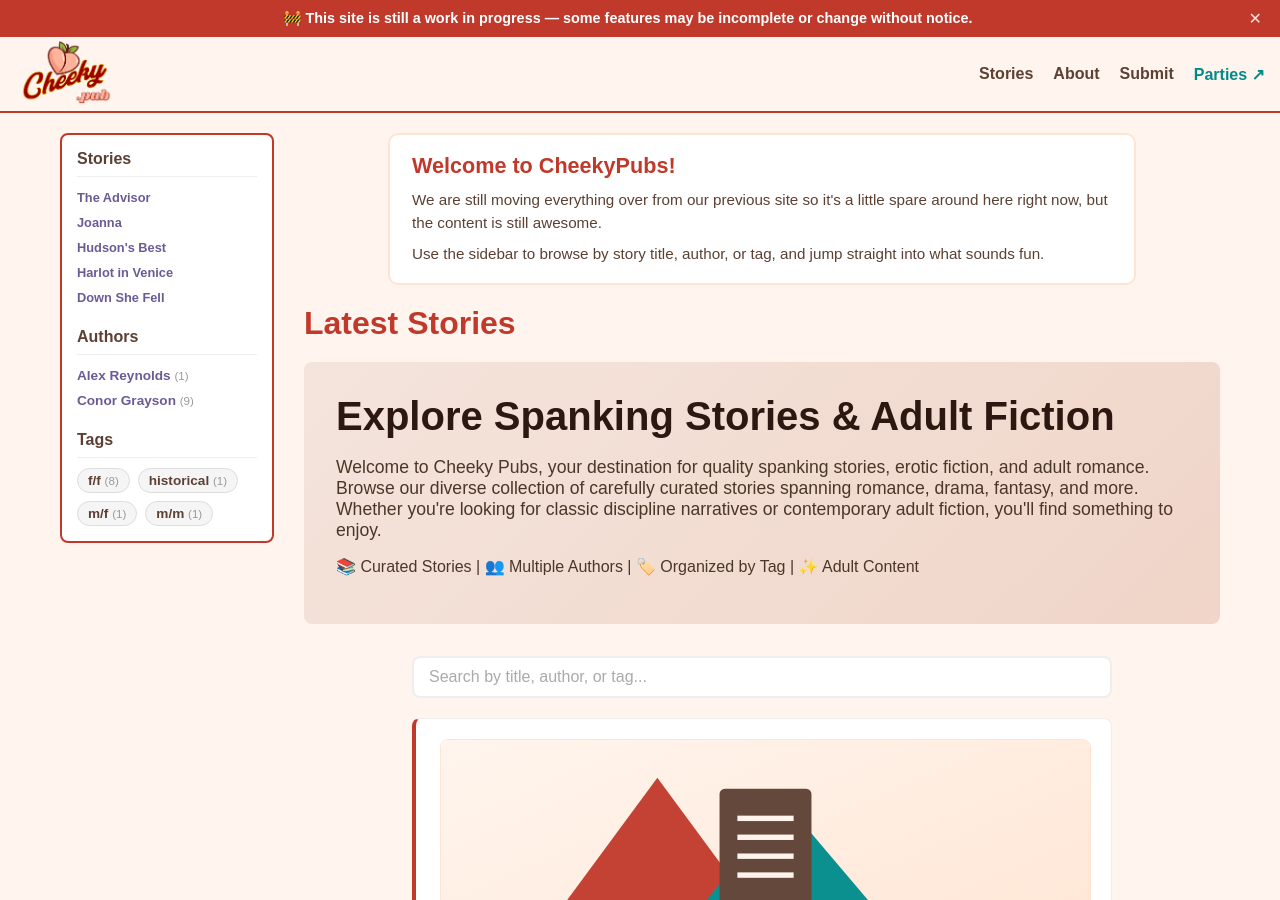
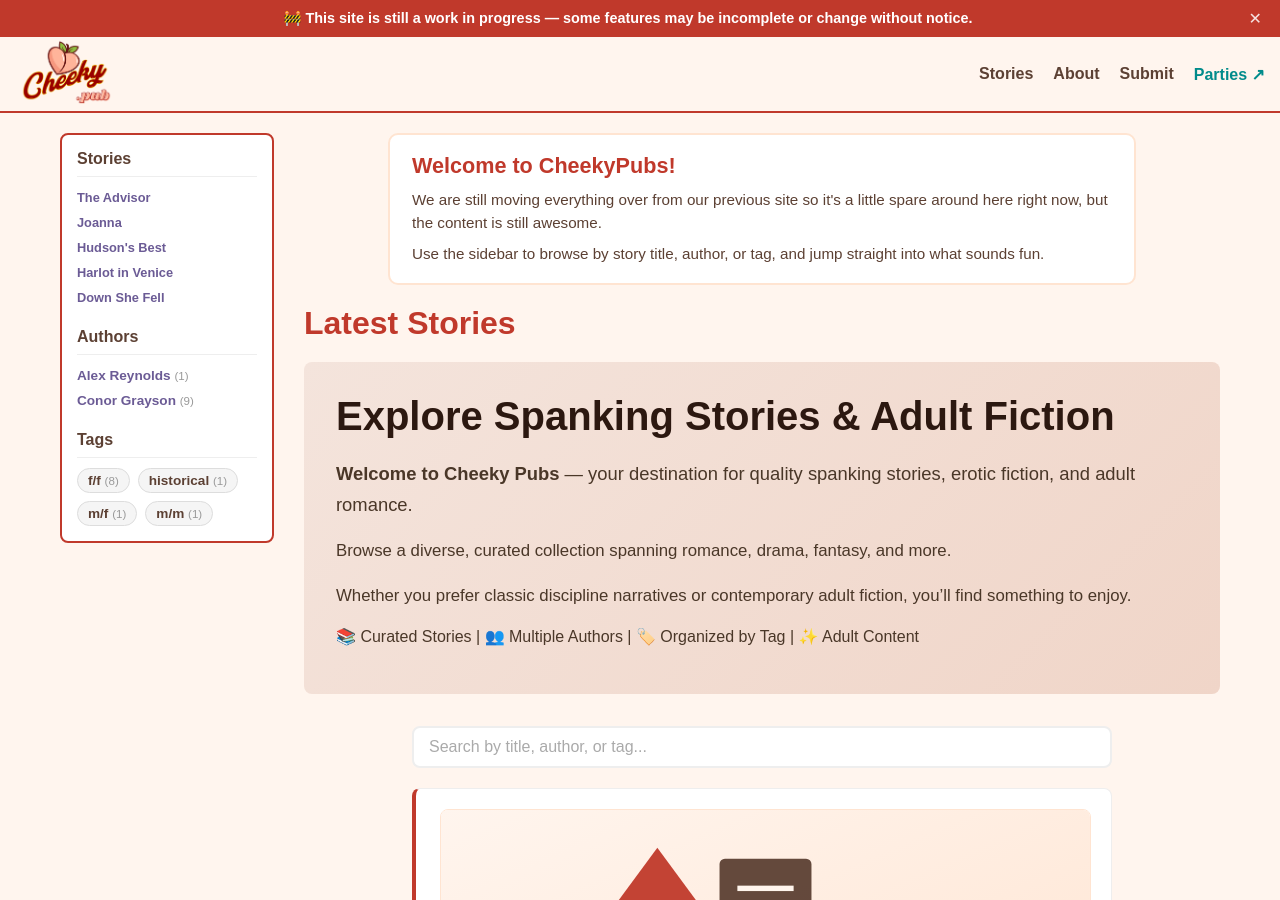
Before and after one commit to cheekypubs/cheekypubs.github.io, a Jekyll site: the page built from index.html, in a window 1280 px wide and 900 px high. Built offline with Jekyll 4.4.1, drawn with Linux system fonts in a browser that asks for light colours.

Commit message:
Refine homepage hero intro copy formatting

```diff
--- a/index.html
+++ b/index.html
@@ -8,8 +8,14 @@
 
 <section class="hero-content" style="margin-bottom: 2rem; background: linear-gradient(135deg, #f4e4dc 0%, #f0d5c8 100%); padding: 2rem; border-radius: 8px;">
 	<h1 style="font-size: 2.5rem; margin-bottom: 1rem; color: #2c1810;">Explore Spanking Stories & Adult Fiction</h1>
-	<p style="font-size: 1.1rem; color: #4a3728; margin-bottom: 1rem;">
-		Welcome to Cheeky Pubs, your destination for quality spanking stories, erotic fiction, and adult romance. Browse our diverse collection of carefully curated stories spanning romance, drama, fantasy, and more. Whether you're looking for classic discipline narratives or contemporary adult fiction, you'll find something to enjoy.
+	<p style="font-size: 1.15rem; line-height: 1.7; color: #4a3728; margin-bottom: 0.75rem;">
+		<strong>Welcome to Cheeky Pubs</strong> — your destination for quality spanking stories, erotic fiction, and adult romance.
+	</p>
+	<p style="font-size: 1.05rem; line-height: 1.7; color: #4a3728; margin-bottom: 0.75rem;">
+		Browse a diverse, curated collection spanning romance, drama, fantasy, and more.
+	</p>
+	<p style="font-size: 1.05rem; line-height: 1.7; color: #4a3728; margin-bottom: 1rem;">
+		Whether you prefer classic discipline narratives or contemporary adult fiction, you’ll find something to enjoy.
 	</p>
 	<p style="color: #4a3728;">📚 Curated Stories | 👥 Multiple Authors | 🏷️ Organized by Tag | ✨ Adult Content</p>
 </section>
```
